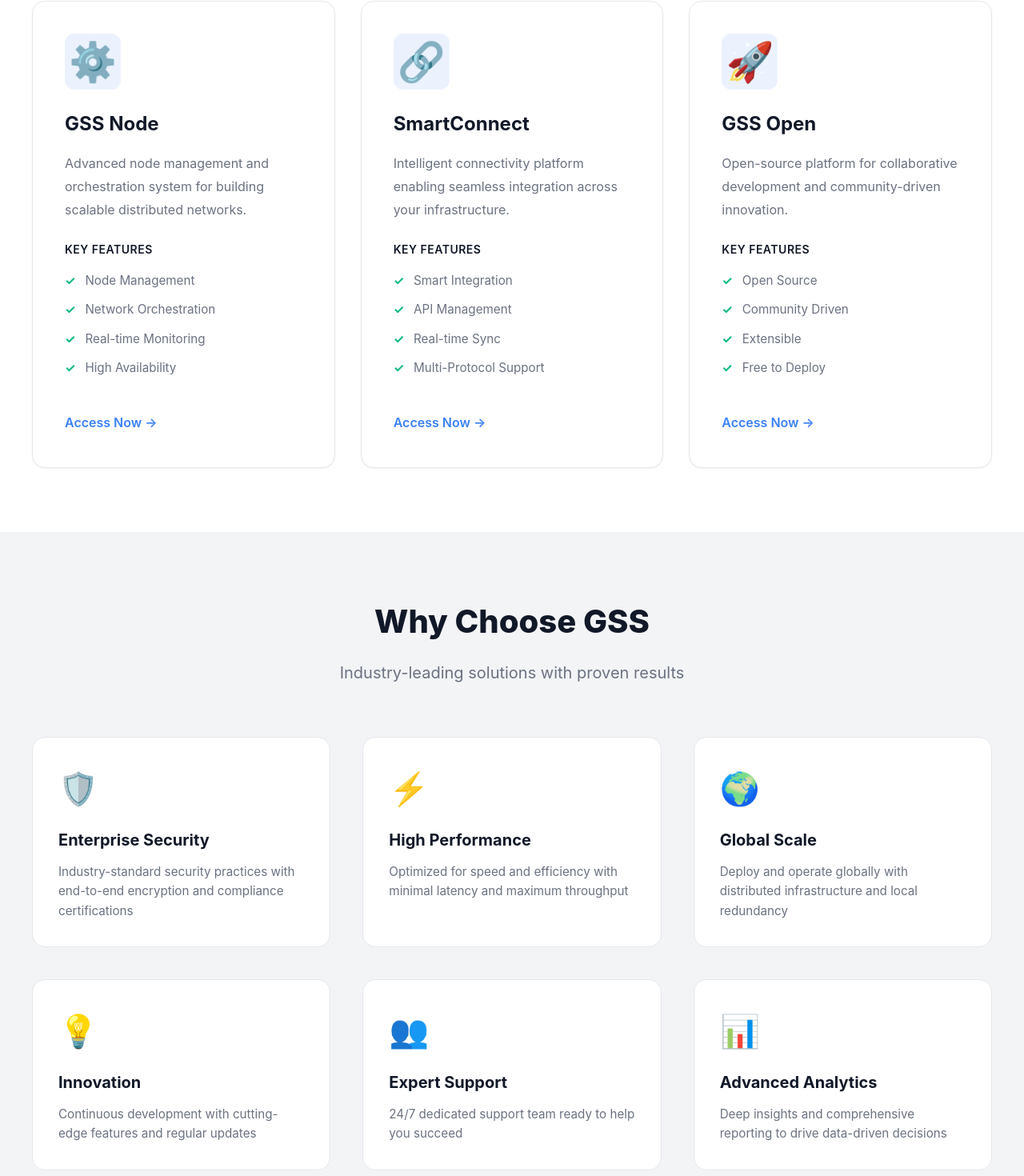
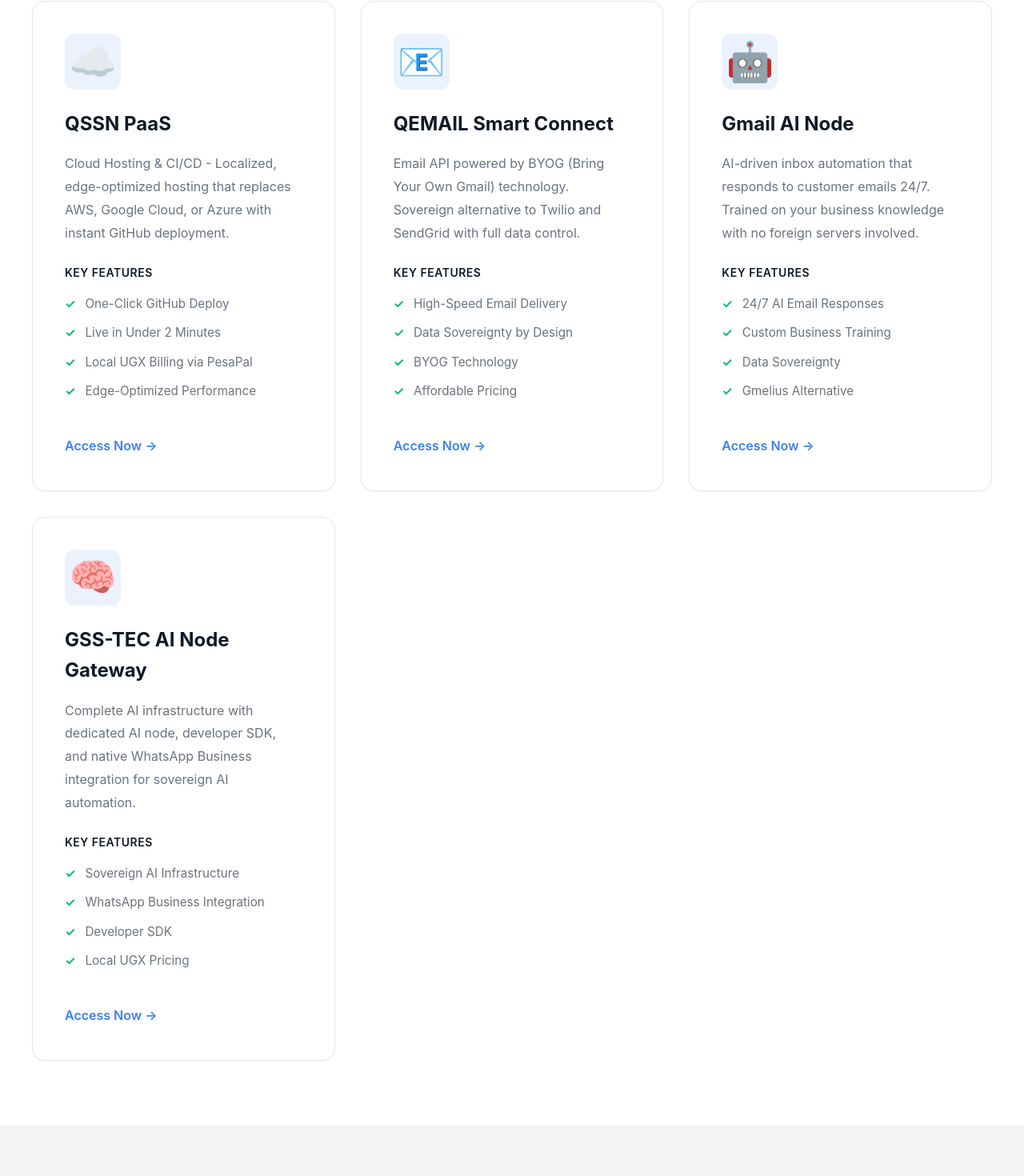
Before and after one commit to sarahangwen/GSS-landing-Page, a React (Vite) app: page / in a window 1280 px wide. Shown: the part 833-2303 px from the top of the page at 80% size. Built offline with nearby package versions, Linux system fonts and the light colour scheme.

Commit message:
Update products section with GSS solutions and enhance why choose us features

```diff
--- a/src/App.tsx
+++ b/src/App.tsx
@@ -13,27 +13,35 @@
 const products: Product[] = [
   {
     id: 1,
-    name: 'GSS Node',
-    description: 'Advanced node management and orchestration system for building scalable distributed networks.',
-    features: ['Node Management', 'Network Orchestration', 'Real-time Monitoring', 'High Availability'],
-    link: 'https://node.gss-tec.com/gss',
-    icon: '⚙️'
+    name: 'QSSN PaaS',
+    description: 'Cloud Hosting & CI/CD - Localized, edge-optimized hosting that replaces AWS, Google Cloud, or Azure with instant GitHub deployment.',
+    features: ['One-Click GitHub Deploy', 'Live in Under 2 Minutes', 'Local UGX Billing via PesaPal', 'Edge-Optimized Performance'],
+    link: 'https://qssnpaas.gss-tec.com',
+    icon: '☁️'
   },
   {
     id: 2,
-    name: 'SmartConnect',
-    description: 'Intelligent connectivity platform enabling seamless integration across your infrastructure.',
-    features: ['Smart Integration', 'API Management', 'Real-time Sync', 'Multi-Protocol Support'],
-    link: 'https://smartconnect.gss-tec.com/',
-    icon: '🔗'
+    name: 'QEMAIL Smart Connect',
+    description: 'Email API powered by BYOG (Bring Your Own Gmail) technology. Sovereign alternative to Twilio and SendGrid with full data control.',
+    features: ['High-Speed Email Delivery', 'Data Sovereignty by Design', 'BYOG Technology', 'Affordable Pricing'],
+    link: 'https://smartconnect.gss-tec.com',
+    icon: '📧'
   },
   {
     id: 3,
-    name: 'GSS Open',
-    description: 'Open-source platform for collaborative development and community-driven innovation.',
-    features: ['Open Source', 'Community Driven', 'Extensible', 'Free to Deploy'],
-    link: 'https://open.gss-tec.com/',
-    icon: '🚀'
+    name: 'Gmail AI Node',
+    description: 'AI-driven inbox automation that responds to customer emails 24/7. Trained on your business knowledge with no foreign servers involved.',
+    features: ['24/7 AI Email Responses', 'Custom Business Training', 'Data Sovereignty', 'Gmelius Alternative'],
+    link: 'https://open.gss-tec.com',
+    icon: '🤖'
+  },
+  {
+    id: 4,
+    name: 'GSS-TEC AI Node Gateway',
+    description: 'Complete AI infrastructure with dedicated AI node, developer SDK, and native WhatsApp Business integration for sovereign AI automation.',
+    features: ['Sovereign AI Infrastructure', 'WhatsApp Business Integration', 'Developer SDK', 'Local UGX Pricing'],
+    link: 'https://node.gss-tec.com/gss',
+    icon: '🧠'
   }
 ]
 
@@ -115,39 +123,39 @@
         <div className="features-container">
           <div className="section-header">
             <h2>Why Choose GSS</h2>
-            <p>Industry-leading solutions with proven results</p>
+            <p>Sovereign, affordable solutions built for African businesses</p>
           </div>
 
           <div className="features-grid">
             <div className="feature-item">
-              <div className="feature-icon">🛡️</div>
-              <h3>Enterprise Security</h3>
-              <p>Industry-standard security practices with end-to-end encryption and compliance certifications</p>
+              <div className="feature-icon">🔐</div>
+              <h3>Data Sovereignty</h3>
+              <p>Your data never leaves Uganda. Full control and ownership of your business data with no foreign servers storing your information</p>
             </div>
             <div className="feature-item">
               <div className="feature-icon">⚡</div>
-              <h3>High Performance</h3>
-              <p>Optimized for speed and efficiency with minimal latency and maximum throughput</p>
+              <h3>Lightning-Fast Deployment</h3>
+              <p>Deploy live in under 2 minutes. Connect GitHub, click deploy, and your project is live instantly with edge-optimized performance</p>
             </div>
             <div className="feature-item">
-              <div className="feature-icon">🌍</div>
-              <h3>Global Scale</h3>
-              <p>Deploy and operate globally with distributed infrastructure and local redundancy</p>
+              <div className="feature-icon">💰</div>
+              <h3>Local Billing in UGX</h3>
+              <p>No credit cards required. Pay in Uganda Shillings via PesaPal—affordable pricing without foreign exchange complications</p>
             </div>
             <div className="feature-item">
-              <div className="feature-icon">💡</div>
-              <h3>Innovation</h3>
-              <p>Continuous development with cutting-edge features and regular updates</p>
+              <div className="feature-icon">🤖</div>
+              <h3>AI-Powered Automation</h3>
+              <p>24/7 AI automation for emails, support, and business workflows trained on your own knowledge base</p>
             </div>
             <div className="feature-item">
-              <div className="feature-icon">👥</div>
-              <h3>Expert Support</h3>
-              <p>24/7 dedicated support team ready to help you succeed</p>
+              <div className="feature-icon">📱</div>
+              <h3>WhatsApp Business Integration</h3>
+              <p>Connect AI directly to your WhatsApp number for instant customer responses on the channel they already use</p>
             </div>
             <div className="feature-item">
-              <div className="feature-icon">📊</div>
-              <h3>Advanced Analytics</h3>
-              <p>Deep insights and comprehensive reporting to drive data-driven decisions</p>
+              <div className="feature-icon">🔓</div>
+              <h3>Open Technology & SDKs</h3>
+              <p>Bring Your Own Gmail (BYOG), developer-friendly SDKs, and open APIs for seamless integration with your existing systems</p>
             </div>
           </div>
         </div>
@@ -227,9 +235,10 @@
             <div className="footer-section">
               <h4>Products</h4>
               <ul>
-                <li><a href="https://node.gss-tec.com/gss" target="_blank" rel="noopener noreferrer">GSS Node</a></li>
-                <li><a href="https://smartconnect.gss-tec.com/" target="_blank" rel="noopener noreferrer">SmartConnect</a></li>
-                <li><a href="https://open.gss-tec.com/" target="_blank" rel="noopener noreferrer">GSS Open</a></li>
+                <li><a href="https://qssnpaas.gss-tec.com" target="_blank" rel="noopener noreferrer">QSSN PaaS</a></li>
+                <li><a href="https://smartconnect.gss-tec.com" target="_blank" rel="noopener noreferrer">QEMAIL Smart Connect</a></li>
+                <li><a href="https://open.gss-tec.com" target="_blank" rel="noopener noreferrer">Gmail AI Node</a></li>
+                <li><a href="https://node.gss-tec.com/gss" target="_blank" rel="noopener noreferrer">GSS-TEC AI Node Gateway</a></li>
               </ul>
             </div>
             <div className="footer-section">
```
